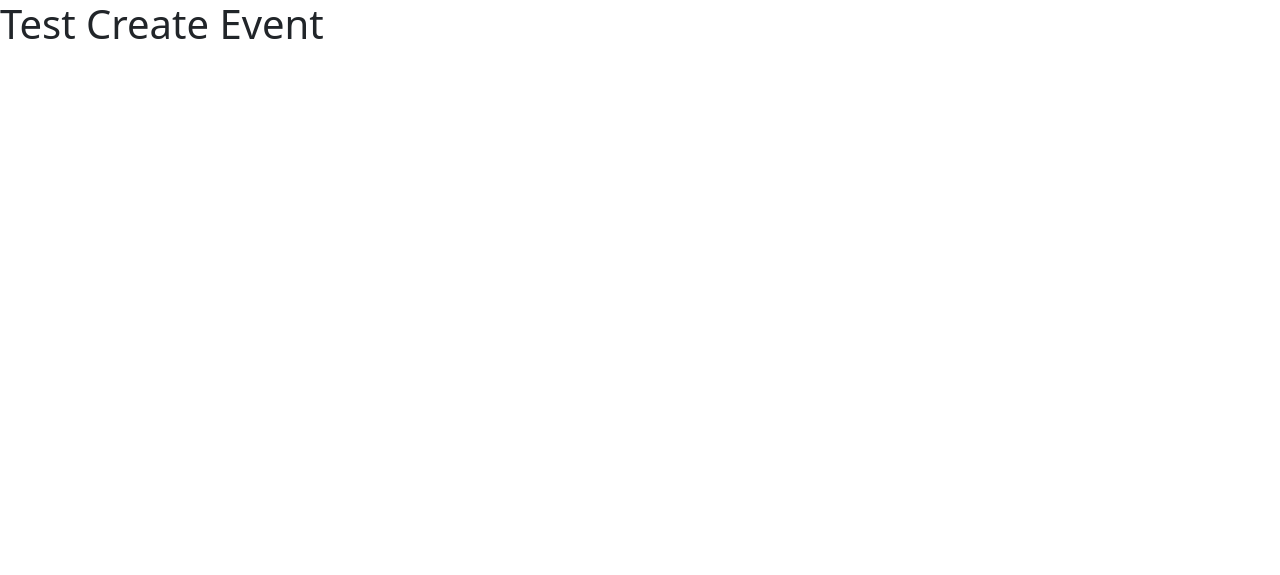
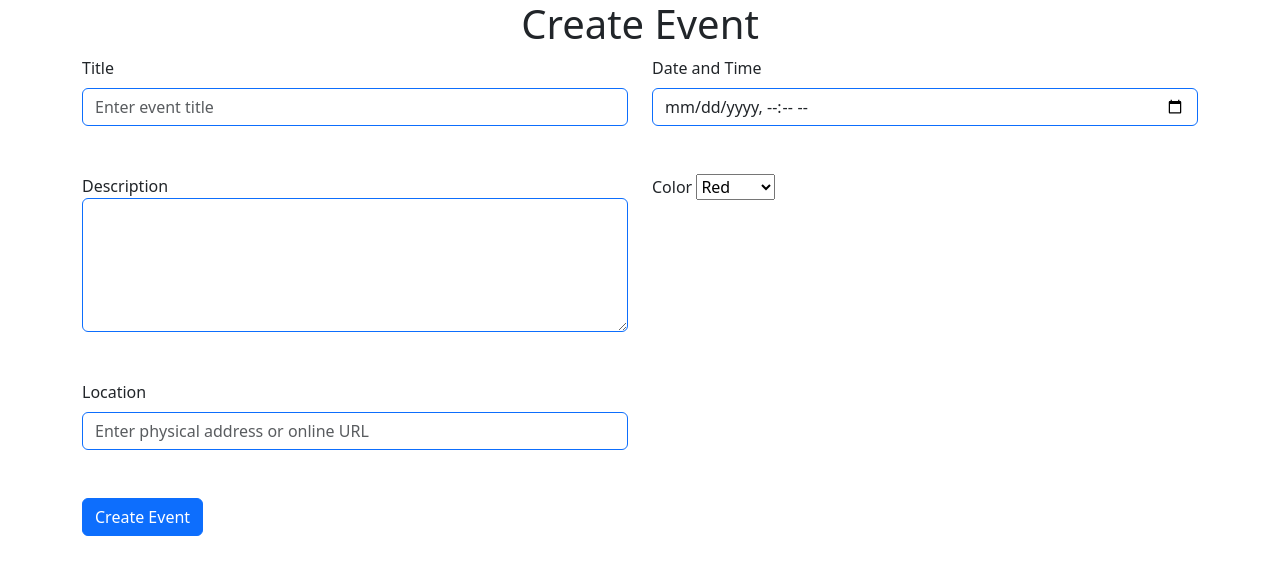
Before and after one commit to gwencampau/final-project, a Flask app: page /create in a window 1280 px wide. Shown: the top 575 px of the page. Run offline with Flask 3, Linux system fonts and the light colour scheme.

Commit message:
Initial create event form

```diff
--- a/app.py
+++ b/app.py
@@ -8,9 +8,13 @@ about_data = [{"title":"Feeling lonely?", "info":"Well CommuniFree is for you!"}
 def index():
     return render_template('index.html')
 
-@app.route('/create')
-def create():
+@app.get('/create')
+def create_form():
     return render_template('create_event.html')
+
+@app.post('/create')
+def create_event():
+    return redirect('/')
 
 @app.route('/friends')
 def friends():
--- a/templates/create_event.html
+++ b/templates/create_event.html
@@ -3,6 +3,48 @@
 {% block title %}Create Event{% endblock %}
 
 {% block body %}
-<h1>Test Create Event</h1>
 
+<div class="container">
+  <div class="hero-image">
+    <div class="hero-text">
+      <h1 style="text-align: center;">Create Event</h1>
+    </div>
+  </div>
+    <form action="/create" method="post">
+      <div class="row">
+        <div class="col">
+          <div class="form-group mb-5">
+            <label for="title" class="form-label">Title</label>
+            <input class="form-control border border-primary" id="title" placeholder="Enter event title">
+          </div>
+        <div class="form-group mb-5">
+            <label for="description">Description</label>
+            <textarea class="form-control border border-primary" id="description" rows="5"></textarea>
+          </div>
+        <div class="form-group mb-5">
+            <label for="location" class="form-label">Location</label>
+            <input class="form-control border border-primary" id="location" placeholder="Enter physical address or online URL">
+          </div>
+        </div>
+        <div class="col">
+          <div class="form-group mb-5">
+            <label for="date" class="form-label">Date and Time</label>
+            <input type="datetime-local" class="form-control border border-primary" id="date">
+          </div>
+          <div class="form-group mb-5">
+            <label for="color" class="form-label">Color</label>
+            <select name="color" id="color">
+              <option value="red">Red</option>
+              <option value="orange">Orange</option>
+              <option value="yellow">Yellow</option>
+              <option value="green">Green</option>
+              <option value="blue">Blue</option>
+              <option value="purple">Purple</option>
+            </select>
+          </div>
+        </div>
+      </div>
+      <button type="submit" class="btn btn-primary">Create Event</button>
+    </form>
+</div>
 {% endblock %}
```
